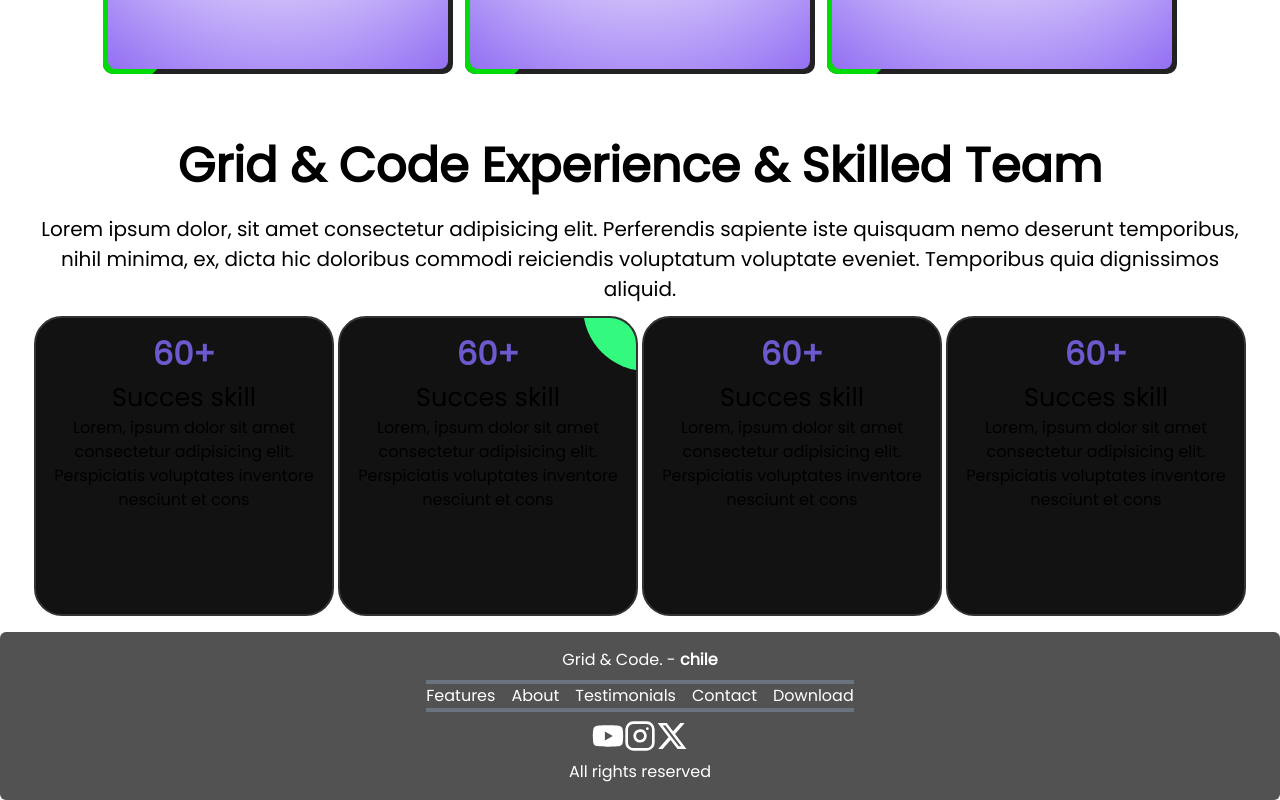
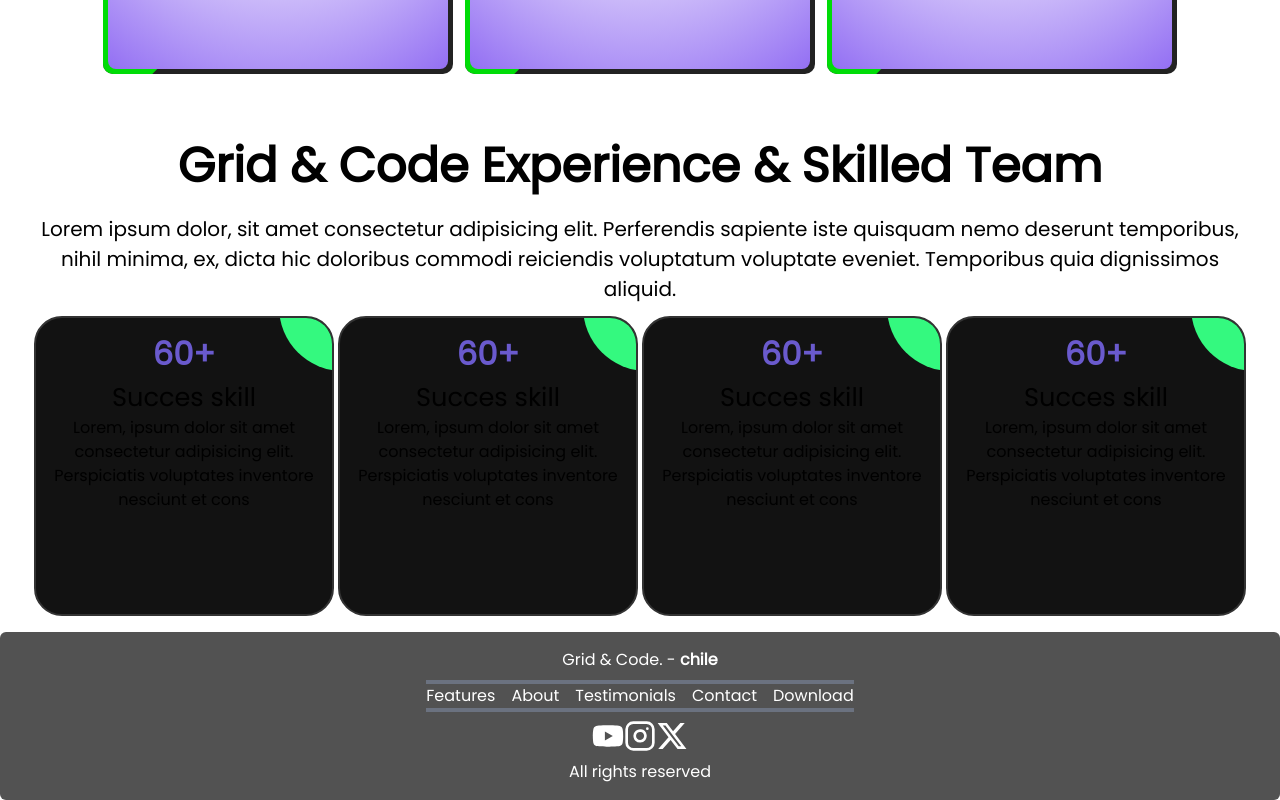
Before and after one commit to BnjmStd/FoodDraftDb-, a Next.js app: page / in a window 1280 px wide. Shown: the part 1802-2602 px from the top of the page. Built offline with nearby package versions, Linux system fonts and the light colour scheme.

Commit message:
hover fix to about

```diff
--- a/src/app/(header)/About.css
+++ b/src/app/(header)/About.css
@@ -59,7 +59,6 @@
 
 
 .about__container {
-
     display: flex;
     flex-direction: column;
     gap: 0.75rem;
@@ -82,6 +81,7 @@
         gap: 0.25rem;
 
         & .about__skill-card {
+            position: relative;
             padding: 0.75rem;
             border: 2px solid #333;
             border-radius: 16px;
@@ -93,10 +93,6 @@
             background-color: #121212;
             transition: all 0.5s ease;
 
-            &:hover.about__card-bg{
-                transform: scale(10);
-            }
-
             & .about__card-bg {
                 height: 128px;
                 width: 128px;
@@ -107,22 +103,31 @@
                 border-radius: 50%;
                 z-index: 1;
                 transition: all 0.5s ease;
+
+                &:hover {
+                    transform: scale(10);
+                    z-index: 0;
+                }
+
             }
 
             & h1 {
                 font-size: 2rem;
                 font-weight: bold;
                 color: slateblue;
+                z-index: 2;
             }
 
             & h3 {
                 font-size: 1.6rem;
                 font-weight: lighter;
+                z-index: 2;
             }
 
             & p {
                 text-wrap: pretty;
                 text-overflow: ellipsis;
+                z-index: 2;
             }
         }
 
--- a/src/app/(header)/page.tsx
+++ b/src/app/(header)/page.tsx
@@ -49,6 +49,7 @@ const About = () => {
                 <p className="about__description">Lorem ipsum dolor, sit amet consectetur adipisicing elit. Perferendis sapiente iste quisquam nemo deserunt temporibus, nihil minima, ex, dicta hic doloribus commodi reiciendis voluptatum voluptate eveniet. Temporibus quia dignissimos aliquid.</p>
                 <div className="about__skills">
                     <div className="about__skill-card">
+                        <div className="about__card-bg"></div>
                         <h1>60+</h1>
                         <h3>Succes skill</h3>
                         <p>Lorem, ipsum dolor sit amet consectetur adipisicing elit. Perspiciatis voluptates inventore nesciunt et cons</p>
@@ -62,12 +63,14 @@ const About = () => {
                     </div>
 
                     <div className="about__skill-card">
+                        <div className="about__card-bg"></div>
                         <h1>60+</h1>
                         <h3>Succes skill</h3>
                         <p>Lorem, ipsum dolor sit amet consectetur adipisicing elit. Perspiciatis voluptates inventore nesciunt et cons</p>
                     </div>
 
                     <div className="about__skill-card">
+                        <div className="about__card-bg"></div>
                         <h1>60+</h1>
                         <h3>Succes skill</h3>
                         <p>Lorem, ipsum dolor sit amet consectetur adipisicing elit. Perspiciatis voluptates inventore nesciunt et cons</p>
```
Also changed, not shown: 1 other file (tests, documents, lock files or other folders).
